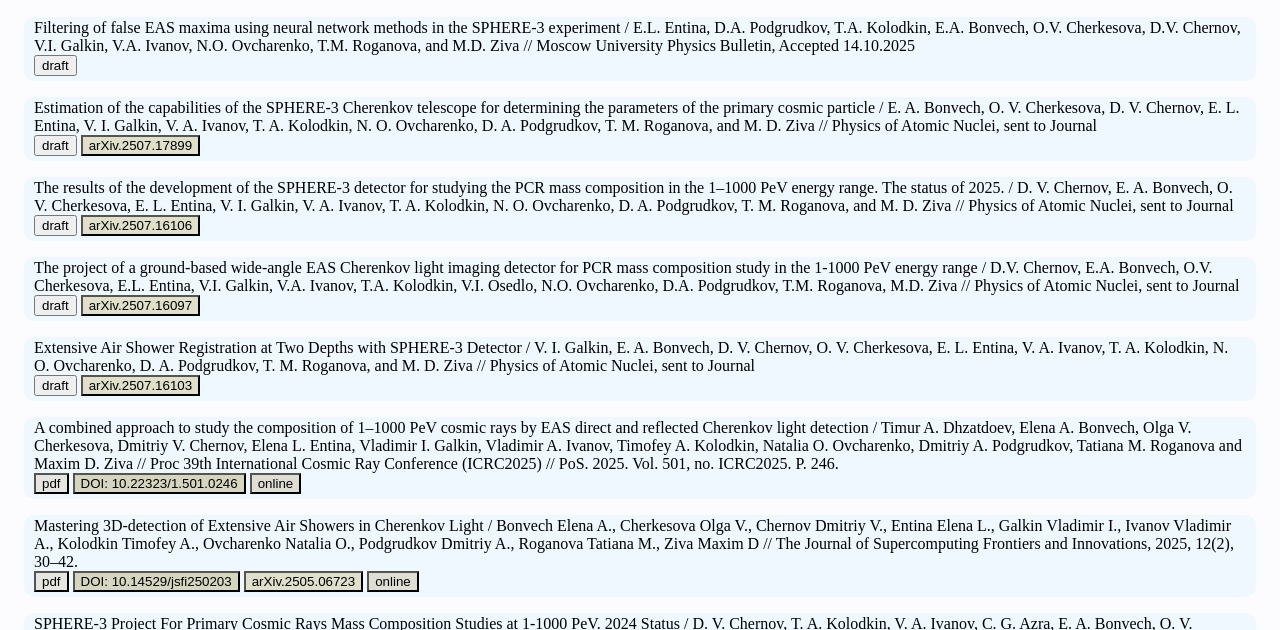
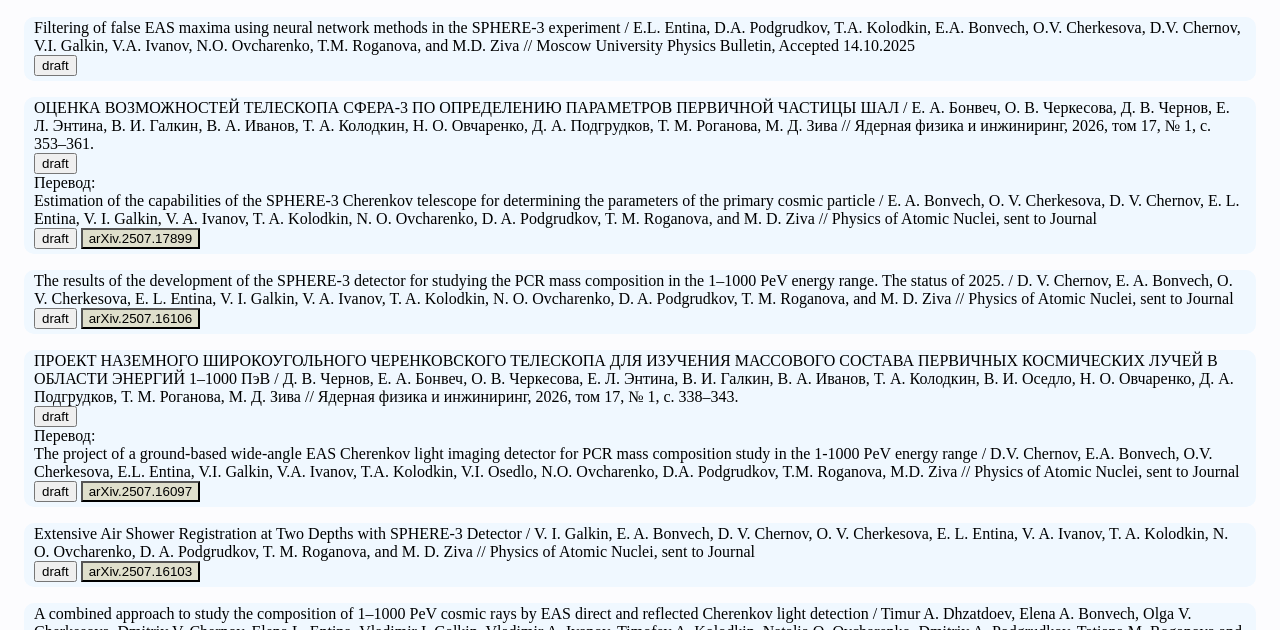
Before and after one commit to bonvech/SPHERE_Project, a plain HTML site: page index.html in a window 1280 px wide. Shown: the part 110-740 px from the top of the page. Drawn offline with Linux system fonts and the light colour scheme.

Commit message:
preprints Ядерная физика и инжиниринг

```diff
--- a/index.html
+++ b/index.html
@@ -136,6 +136,21 @@
 
 
 <p class="article">
+  ОЦЕНКА ВОЗМОЖНОСТЕЙ ТЕЛЕСКОПА СФЕРА-3 ПО ОПРЕДЕЛЕНИЮ ПАРАМЕТРОВ ПЕРВИЧНОЙ ЧАСТИЦЫ ШАЛ
+  / Е. А. Бонвеч, О. В. Черкесова, Д. В. Чернов, Е. Л. Энтина, В. И. Галкин, В. А. Иванов, Т. А. Колодкин, Н. О. Овчаренко, Д. А. Подгрудков, Т. М. Роганова, М. Д. Зива
+  // Ядерная физика и инжиниринг, 2026, том 17, № 1, с. 353–361.
+  <br class="inline">
+  <a href="./Papers/Publications/preprints/Preprint_2026_YadFEn_2601004_BonvechKOR_.pdf" target="_blank"><button>draft</button></a>
+<!--
+  <a href="./Papers/Publications/" target="_blank"><button class="pdf">pdf</button></a>
+  <a href="http://dx.doi.org/" target="_blank"><button class="doi">DOI: *****</button></a>
+  <a href="" target="_blank"><button class="online">online</button></a>
+  <a href="https://rdcu.be/" target="_blank"><button class="sharedit">SharedIt pdf</button></a>
+  <a href="" target="_blank"></a>
+  -->
+  <br class="inline">
+  Перевод:
+  <br class="inline">
   Estimation of the capabilities of the SPHERE-3 Cherenkov telescope for determining the parameters of the primary cosmic particle
   / E. A. Bonvech, O. V. Cherkesova, D. V. Chernov, E. L. Entina, V. I. Galkin, V. A. Ivanov, T. A. Kolodkin, N. O. Ovcharenko, D. A. Podgrudkov, T. M. Roganova, and M. D. Ziva
   // Physics of Atomic Nuclei, sent to Journal
@@ -168,6 +183,23 @@
 </p>
 
 <p class="article">
+  ПРОЕКТ НАЗЕМНОГО ШИРОКОУГОЛЬНОГО ЧЕРЕНКОВСКОГО ТЕЛЕСКОПА ДЛЯ ИЗУЧЕНИЯ МАССОВОГО СОСТАВА ПЕРВИЧНЫХ КОСМИЧЕСКИХ ЛУЧЕЙ В ОБЛАСТИ ЭНЕРГИЙ 1–1000 ПэВ
+  / Д. В. Чернов, Е. А. Бонвеч, О. В. Черкесова, Е. Л. Энтина, В. И. Галкин, В. А. Иванов, Т. А. Колодкин, В. И. Оседло, Н. О. Овчаренко, Д. А. Подгрудков, Т. М. Роганова, М. Д. Зива
+  // Ядерная физика и инжиниринг, 2026, том 17, № 1, с. 338–343.
+  <br class="inline">
+  <a href="./Papers/Publications/preprints/Preprint_2026_YadFEn_2601006_ChernovKOR.pdf" target="_blank"><button>draft</button></a>
+<!--
+  <a href="./Papers/Publications/" target="_blank"><button class="pdf">pdf</button></a>
+  <a href="http://dx.doi.org/" target="_blank"><button class="doi">DOI: *****</button></a>
+  <a href="" target="_blank"><button class="online">online</button></a>
+  <a href="https://rdcu.be/" target="_blank"><button class="sharedit">SharedIt pdf</button></a>
+  <a href="" target="_blank"></a>
+  -->
+
+  <br class="inline">
+  Перевод:
+  <br class="inline">
+
   The project of a ground-based wide-angle EAS Cherenkov light imaging detector for PCR mass composition study in the 1-1000 PeV energy range
   / D.V. Chernov, E.A. Bonvech, O.V. Cherkesova, E.L. Entina, V.I. Galkin, V.A. Ivanov, T.A. Kolodkin, V.I. Osedlo, N.O. Ovcharenko, D.A. Podgrudkov, T.M. Roganova, M.D. Ziva
   // Physics of Atomic Nuclei, sent to Journal
```
Also changed, not shown: 2 other files.
